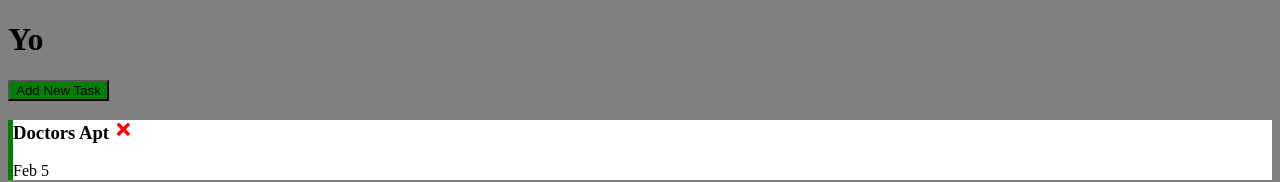
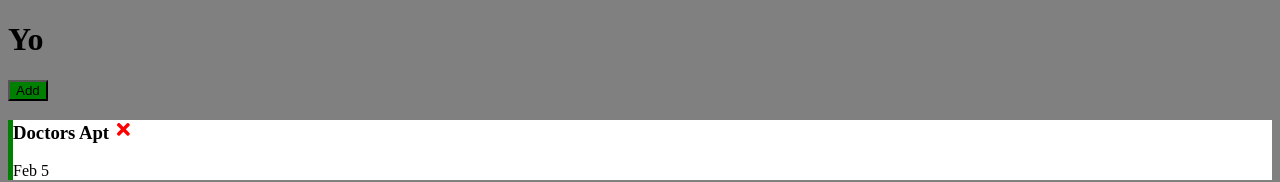
Before and after one commit to napolitanj/react-sandbox, a React (Create React App) app: page / in a window 1280 px wide. Shown: the top 182 px of the page. Built offline with nearby package versions, Linux system fonts and the light colour scheme.

Commit message:
add button style change on toggle

```diff
--- a/src/App.js
+++ b/src/App.js
@@ -48,7 +48,7 @@ const toggleReminder = (id) => {
 //for showAddTask && look up short way of doing ternary
   return (
     <div className='container'>
-      <Header title="Yo" onAdd={()=> setShowAddTask(!showAddTask)}/>
+      <Header title="Yo" onAdd={()=> setShowAddTask(!showAddTask)} showAdd={showAddTask}/>
       {showAddTask && <AddTask submitTask={addTask}/>}
       {taskList.length >0 ?
       <Tasks tasks={taskList} onDelete={deleteTask} onToggle={toggleReminder}/> : 'No Tasks'}
--- a/src/components/Header.js
+++ b/src/components/Header.js
@@ -1,14 +1,14 @@
 import React, {Component} from 'react'
 import Button from './Button'
 
-
+//check name of clickFunction - onClick is better but for the sake of understanding props / it's not reserved
 class Header extends Component {
     render() {
-        const {title, onAdd} = this.props
+        const {title, onAdd, showAdd} = this.props
         return (
             <header>
                 <h1>{title}</h1>
-                <Button color='green' text='Add New Task' clickFunction={onAdd}/>
+                <Button color={showAdd? 'red' : 'green'} text={showAdd ? 'Close' : 'Add'} clickFunction={onAdd}/>
 
             </header>
         )
```
